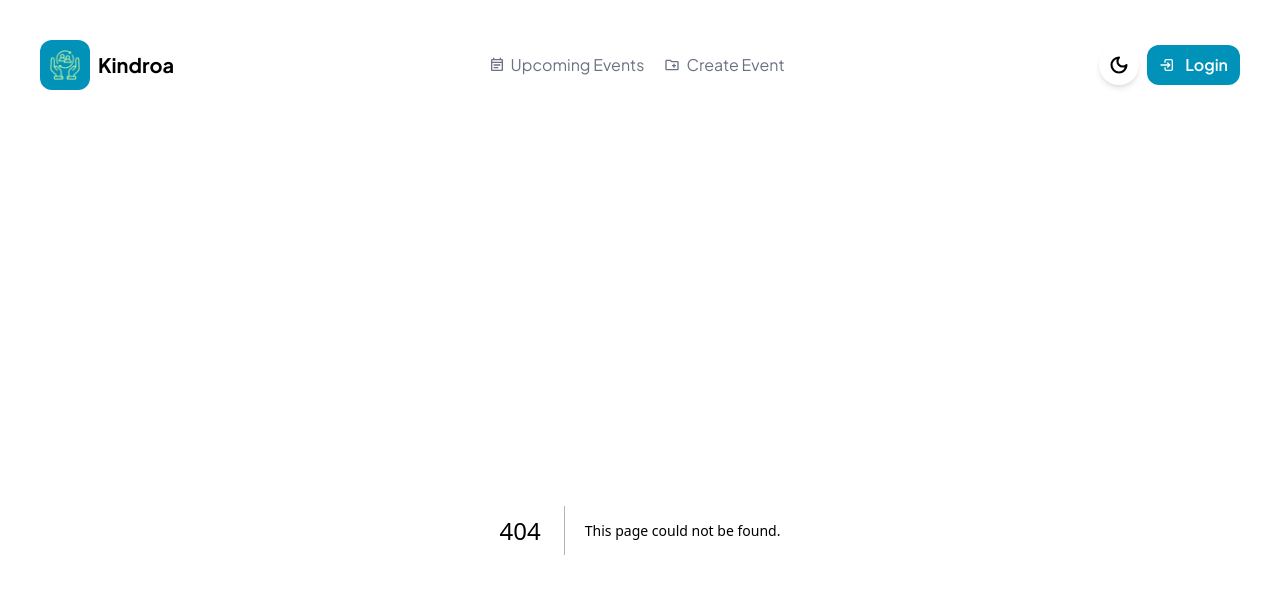
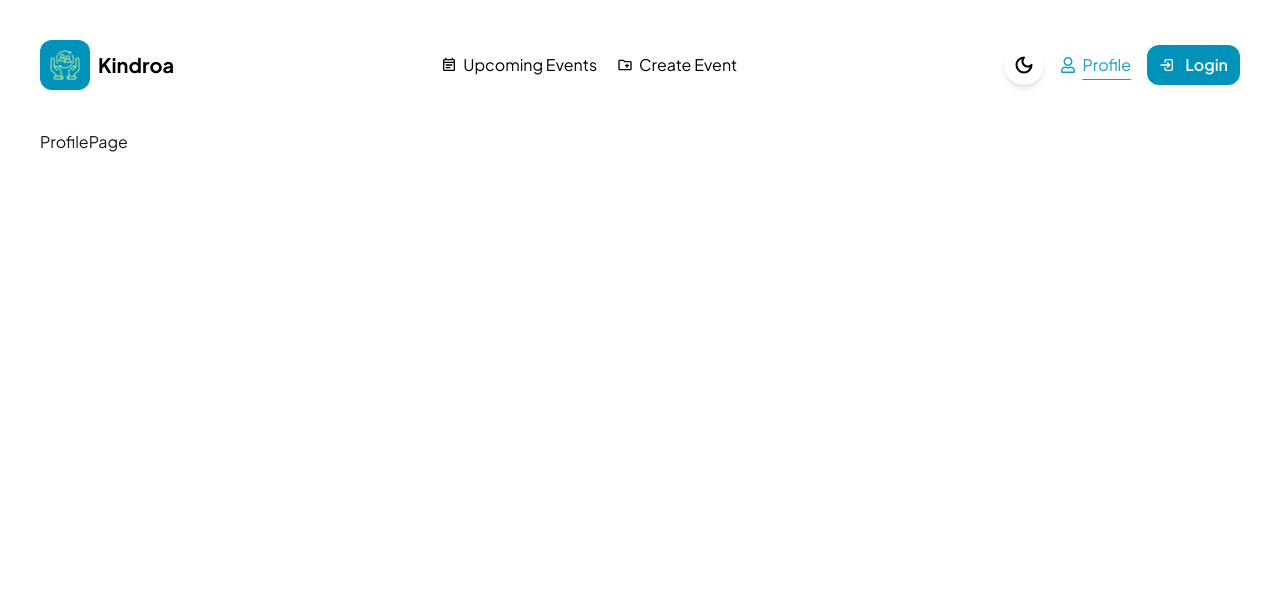
Before and after one commit to Ummahabibahabo/social-development-events-platform-client, a Next.js app: page /profile in a window 1280 px wide. Before the commit this address had no page. Shown: the top 594 px of the page. Built offline with nearby package versions, Linux system fonts and the light colour scheme.

Commit message:
better auth connect

```diff
--- a/package.json
+++ b/package.json
@@ -9,6 +9,9 @@
     "lint": "eslint"
   },
   "dependencies": {
+    "@better-auth/mongo-adapter": "^1.7.14",
+    "better-auth": "^1.7.14",
+    "mongodb": "^7.8.0",
     "next": "16.4.3",
     "react": "19.3.0",
     "react-dom": "19.3.0",
--- /dev/null
+++ b/src/app/api/auth/[...all]/route.ts
@@ -0,0 +1,5 @@
+
+import { auth } from "@/app/lib/auth";
+import { toNextJsHandler } from "better-auth/next-js";
+
+export const { POST, GET } = toNextJsHandler(auth);
--- /dev/null
+++ b/src/app/lib/auth-client.ts
@@ -0,0 +1,5 @@
+import { createAuthClient } from "better-auth/react"
+export const authClient = createAuthClient({
+
+    baseURL: process.env.BETTER_AUTH_URL
+})
--- /dev/null
+++ b/src/app/lib/auth.ts
@@ -0,0 +1,16 @@
+import { betterAuth } from "better-auth";
+import { MongoClient } from "mongodb";
+import { mongodbAdapter } from "@better-auth/mongo-adapter";
+
+const client = new MongoClient(process.env.MONGO_DB_URL as string);
+const db = client.db("social_event_db");
+
+export const auth = betterAuth({
+
+  database: mongodbAdapter(db, {
+    client,
+  }),
+      emailAndPassword: {
+    enabled: true,
+  },
+});
--- /dev/null
+++ b/src/app/profile/page.tsx
@@ -0,0 +1,9 @@
+
+
+const ProfilePage = () => {
+  return (
+    <div>ProfilePage</div>
+  )
+}
+
+export default ProfilePage
--- a/src/components/Navbar/NavbarPage.tsx
+++ b/src/components/Navbar/NavbarPage.tsx
@@ -6,6 +6,7 @@ import Image from "next/image";
 import Link from "next/link";
 import { usePathname } from "next/navigation";
 import { useState } from "react";
+import { FaRegUser } from "react-icons/fa";
 import { IoClose, IoMenuSharp } from "react-icons/io5";
 import { LuMoon } from "react-icons/lu";
 import {
@@ -22,22 +23,27 @@ export const NavbarPage = () => {
     setMenuOpen(!menuOpen);
   };
 
+  const closeMenu = () => {
+    setMenuOpen(false);
+  };
+
   return (
-    <nav className="flex justify-between items-center gap-3 relative">
+    <nav className="flex justify-between items-center gap-3 relative w-full">
 
       {/* Mobile Menu Button and Logo */}
-      <div className="flex items-center gap-3">
+      <div className="flex items-center gap-2">
 
         <button
           className="text-2xl md:hidden"
           onClick={handleMenuBtn}
+          aria-label="Toggle navigation menu"
         >
           {menuOpen ? <IoClose /> : <IoMenuSharp />}
         </button>
 
-        <Link href={"/"}>
+        <Link href="/" onClick={closeMenu}>
           <div className="flex items-center gap-2">
-            <span className="bg-cyan-600 w-[50px] h-[50px] flex justify-center items-center rounded-xl">
+            <span className="bg-cyan-600 w-[42px] h-[42px] sm:w-[50px] sm:h-[50px] flex justify-center items-center rounded-xl">
               <Image
                 src={LogoImg}
                 alt="Kindroa Logo"
@@ -46,36 +52,35 @@ export const NavbarPage = () => {
               />
             </span>
 
-            <p className="text-black text-[20px] font-bold">
+            <p className="text-black text-[18px] sm:text-[20px] font-bold">
               Kindroa
             </p>
           </div>
         </Link>
-
       </div>
 
       {/* Desktop Navigation */}
-      <div className="hidden md:flex gap-5">
+      <div className="hidden md:flex items-center gap-3 lg:gap-5">
 
         <Link
-          className={`flex items-center gap-1.5 text-[16px] ${
+          href="/upcomingEvents"
+          className={`flex items-center gap-1.5 text-sm lg:text-[16px] ${
             pathname === "/upcomingEvents"
               ? "text-[#15A1BF] underline underline-offset-8"
-              : "text-gray-500"
+              : "text-black"
           }`}
-          href={"/upcomingEvents"}
         >
           <MdOutlineEventNote />
           <p>Upcoming Events</p>
         </Link>
 
         <Link
-          className={`flex items-center gap-1.5 text-[16px] ${
+          href="/createEvent"
+          className={`flex items-center gap-1.5 text-sm lg:text-[16px] ${
             pathname === "/createEvent"
               ? "text-[#15A1BF] underline underline-offset-8"
-              : "text-gray-500"
+              : "text-black"
           }`}
-          href={"/createEvent"}
         >
           <MdOutlineCreateNewFolder />
           <p>Create Event</p>
@@ -84,9 +89,10 @@ export const NavbarPage = () => {
       </div>
 
       {/* Login and Theme Button */}
-      <div className="flex items-center gap-2">
+      <div className="flex items-center gap-2 sm:gap-4">
 
-        <button className="flex h-10 w-10 items-center justify-center rounded-full bg-white shadow-md transition-all duration-300 hover:bg-[#C5F2A5] hover:scale-110">
+        {/* Theme Button */}
+        <button className="flex h-9 w-9 sm:h-10 sm:w-10 items-center justify-center rounded-full bg-white shadow-md transition-all duration-300 hover:bg-[#C5F2A5] hover:scale-110">
           <LuMoon
             size={20}
             color="black"
@@ -95,22 +101,47 @@ export const NavbarPage = () => {
           />
         </button>
 
-        <Link href={"/login"}>
-         <button className="flex justify-center items-center gap-2.5 px-3 py-2 rounded-xl bg-cyan-600 text-white font-semibold">
-          <TbLogin2 />
-          Login
-        </button>
+        {/* Profile */}
+        <Link
+          className={`hidden md:flex items-center gap-1.5 text-[16px] ${
+            pathname === "/profile"
+              ? "text-[#15A1BF] underline underline-offset-8"
+              : "text-black"
+          }`}
+          href="/profile"
+        >
+          <FaRegUser />
+          <p>Profile</p>
+        </Link>
+
+        {/* Login Button */}
+        <Link href="/login">
+          <button className="flex justify-center items-center gap-1.5 sm:gap-2.5 px-2.5 sm:px-3 py-2 rounded-xl bg-cyan-600 text-white text-sm sm:text-base font-semibold">
+            <TbLogin2 />
+            Login
+          </button>
         </Link>
 
       </div>
 
       {/* Mobile Navigation */}
       {menuOpen && (
-        <div className="absolute top-full left-0 mt-3 w-52 bg-white shadow-lg rounded-xl p-4 flex flex-col gap-4 md:hidden z-50">
-
+        <div className="absolute top-full left-0 mt-3 w-full sm:w-64 bg-white shadow-lg rounded-xl p-4 flex flex-col gap-4 md:hidden z-50">
+<Link
+            href="/profile"
+            onClick={closeMenu}
+            className={`flex items-center gap-2 text-[16px] md:hidden ${
+              pathname === "/profile"
+                ? "text-[#15A1BF]"
+                : "text-gray-500"
+            }`}
+          >
+            <FaRegUser />
+            <p>Profile</p>
+          </Link>
           <Link
-            href={"/upcomingEvents"}
-            onClick={() => setMenuOpen(false)}
+            href="/upcomingEvents"
+            onClick={closeMenu}
             className={`flex items-center gap-2 text-[16px] ${
               pathname === "/upcomingEvents"
                 ? "text-[#15A1BF]"
@@ -122,8 +153,8 @@ export const NavbarPage = () => {
           </Link>
 
           <Link
-            href={"/createEvent"}
-            onClick={() => setMenuOpen(false)}
+            href="/createEvent"
+            onClick={closeMenu}
             className={`flex items-center gap-2 text-[16px] ${
               pathname === "/createEvent"
                 ? "text-[#15A1BF]"
@@ -134,6 +165,8 @@ export const NavbarPage = () => {
             <p>Create Event</p>
           </Link>
 
+
+
         </div>
       )}
 
```
Also changed, not shown: 1 other file (tests, documents, lock files or other folders).
